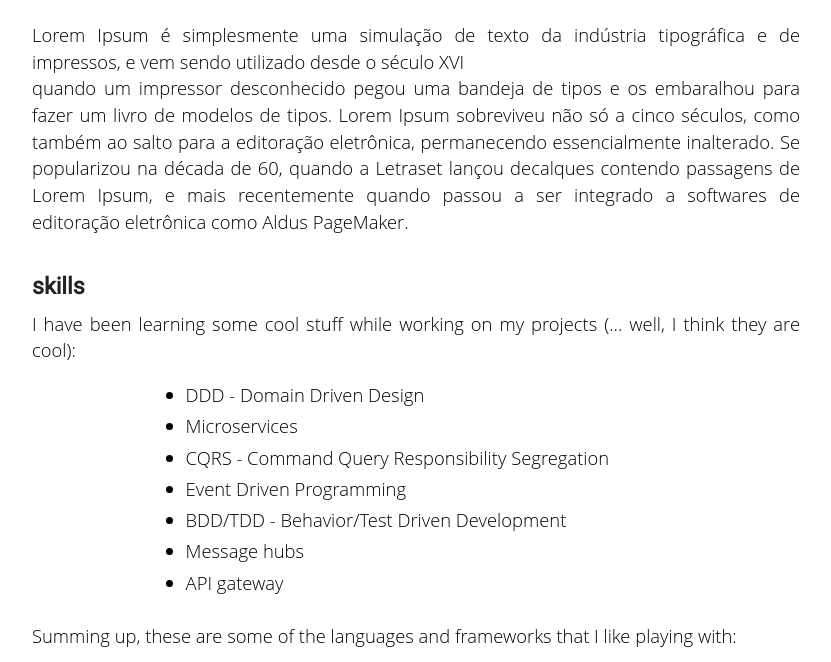
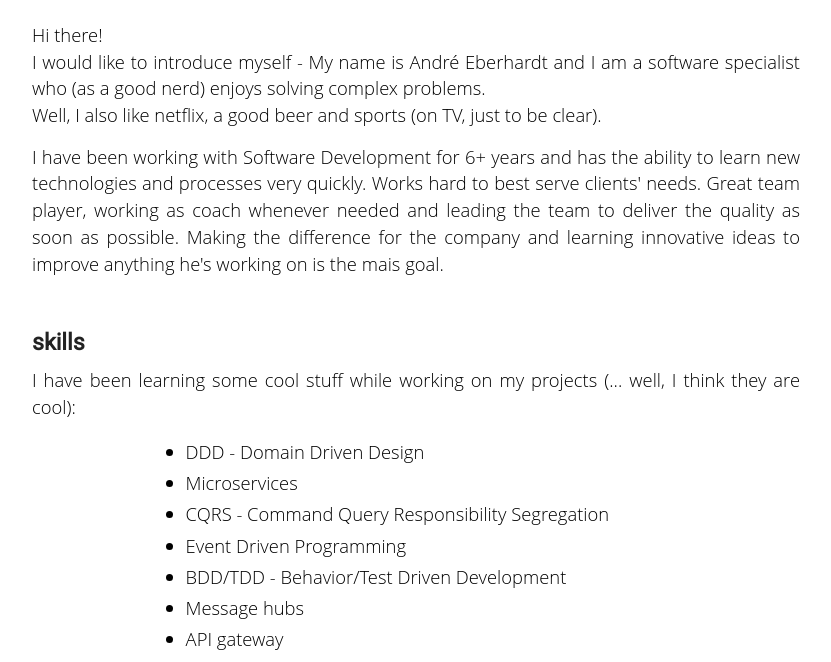
Before and after one commit to eberhara/eberhara.github.io, a plain HTML site: page index.html in a window 1280 px wide. Shown: the part 400-1062 px from the top of the page, without its empty margins (224-1055 px from the left). Drawn offline with Linux system fonts and the light colour scheme; a web font is replaced by a local one.

Commit message:
Developing resume

```diff
--- a/assets/css/main.css
+++ b/assets/css/main.css
@@ -11,6 +11,7 @@ section p {
     font-size: 1.15rem;
     line-height: 1.45;
     font-weight: 100;
+    margin: 0 0 15px;
 }
 
 section h2 {
--- a/index.html
+++ b/index.html
@@ -18,9 +18,21 @@
         <h2>about me</h2>
     </header>
     <section>
-			<p>Lorem Ipsum é simplesmente uma simulação de texto da indústria tipográfica e de impressos, e vem sendo utilizado desde o século XVI</p>
+            <p>
+                Hi there! <br/>
+                I would like to introduce myself - My name is André Eberhardt and I am a software specialist who (as a good nerd) enjoys solving complex problems.<br/>
+                Well, I also like netflix, a good beer and sports (on TV, just to be clear).
+            </p>
 
-			<p>quando um impressor desconhecido pegou uma bandeja de tipos e os embaralhou para fazer um livro de modelos de tipos. Lorem Ipsum sobreviveu não só a cinco séculos, como também ao salto para a editoração eletrônica, permanecendo essencialmente inalterado. Se popularizou na década de 60, quando a Letraset lançou decalques contendo passagens de Lorem Ipsum, e mais recentemente quando passou a ser integrado a softwares de editoração eletrônica como Aldus PageMaker.</p>
+            <p>
+                I have been working with Software Development for 6+ years and has the ability to learn new technologies and processes very quickly.
+
+Works hard to best serve clients' needs. Great team player, working as coach whenever needed and leading the team to deliver the quality as soon as possible.
+
+Making the difference for the company and learning innovative ideas to improve anything he's working on is the mais goal.
+            </p>
+
+            <p></p>
     </section>
     <section>
             <h2>Skills</h2>
@@ -35,7 +47,7 @@
                 <li>API gateway</li>
             </ul>
 
-			<p>Summing up, these are some of the languages and frameworks that I like playing with:</p>
+            <p>Summing up, these are some of the languages and frameworks that I have a good time playing with:</p>
             <ul>
                 <li>Javascript, Java</li>
                 <li>React, Angular</li>
```
Lines whose indentation alone changed are shown as unchanged.
